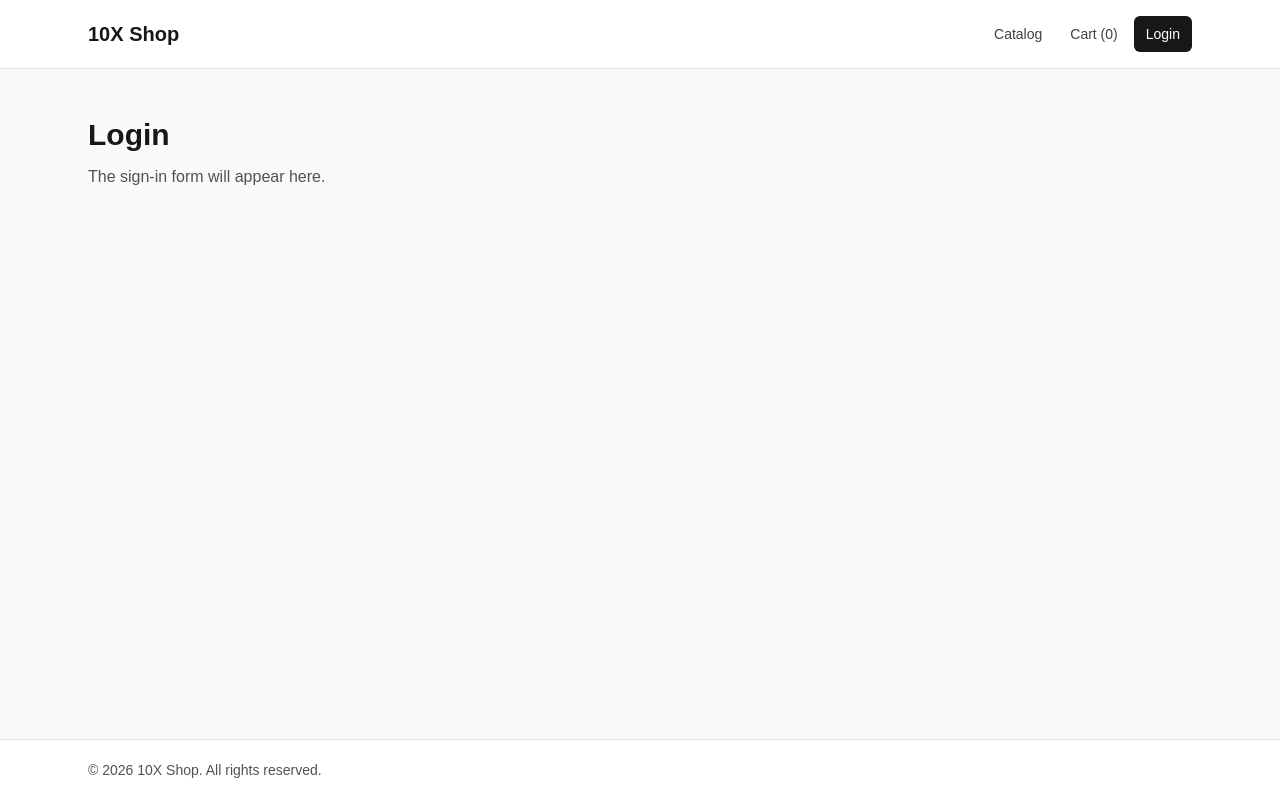
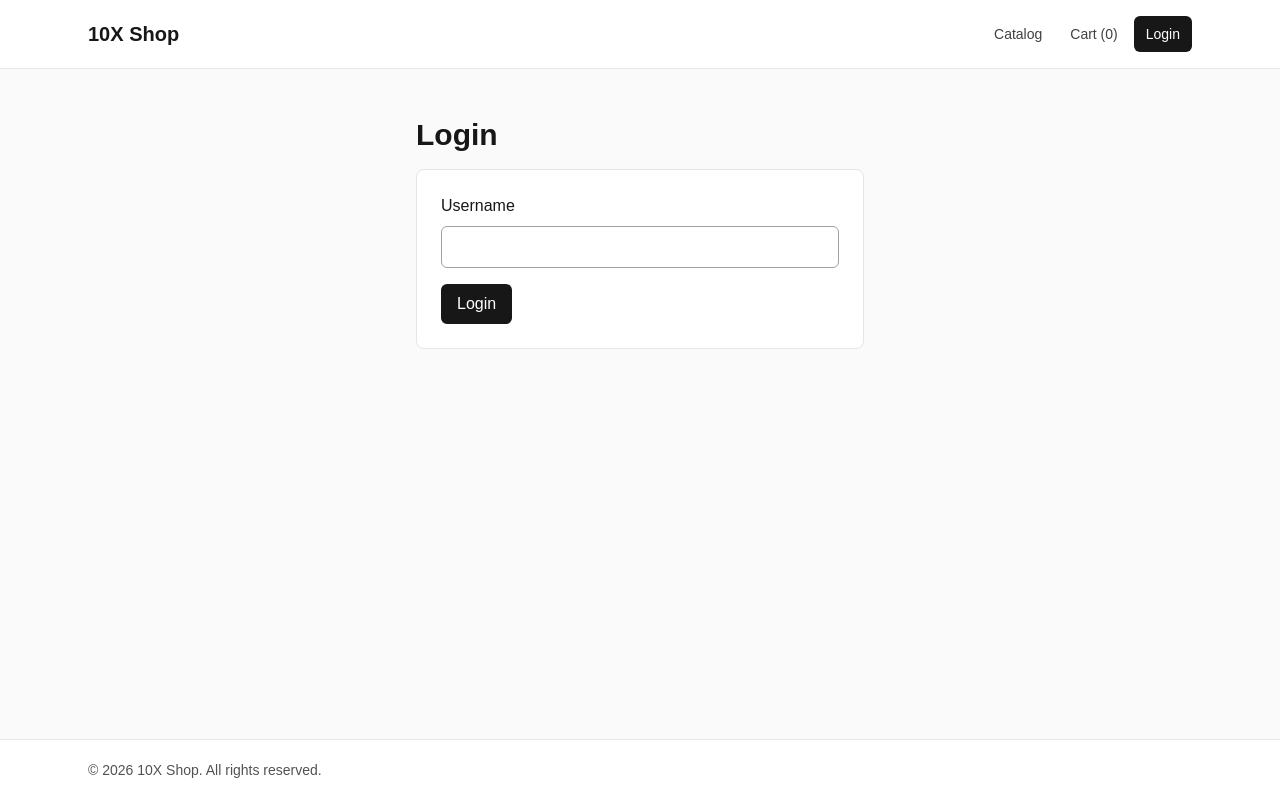
Before and after one commit to PLomj/10X-Shop_Pikria-Lomjaria, a React (Vite) app: page /login in a window 1280 px wide. Built offline with nearby package versions, Linux system fonts and the light colour scheme.

Commit message:
Added simulated login

```diff
--- a/src/components/layout/Header.tsx
+++ b/src/components/layout/Header.tsx
@@ -1,5 +1,6 @@
 import { Link, NavLink } from 'react-router'
 import { useCart } from '../../context/CartContext'
+import { useAuth } from '../../context/AuthContext'
 
 const links = [
   { to: '/', label: 'Catalog' },
@@ -9,6 +10,7 @@ const links = [
 
 export default function Header() {
   const { cartItemCount } = useCart()
+  const { user, logout } = useAuth()
   return (
     <header className="border-b border-neutral-200 bg-white">
       <div className="mx-auto flex max-w-6xl flex-wrap items-center justify-between gap-3 px-4 py-4 sm:px-6">
@@ -17,7 +19,7 @@ export default function Header() {
         </Link>
         <nav aria-label="Main navigation">
           <ul className="flex flex-wrap gap-1">
-            {links.map(({ to, label }) => (
+            {links.filter(({ to }) => !user || to !== '/login').map(({ to, label }) => (
               <li key={to}>
                 <NavLink
                   to={to}
@@ -32,6 +34,18 @@ export default function Header() {
                 </NavLink>
               </li>
             ))}
+            {user && (
+              <li className="flex max-w-full flex-wrap items-center gap-2 px-2 text-sm">
+                <span className="min-w-0 break-all">Signed in as {user.username}</span>
+                <button
+                  type="button"
+                  onClick={logout}
+                  className="rounded-md px-3 py-2 font-medium underline underline-offset-4 hover:bg-neutral-100 focus-visible:outline-2 focus-visible:outline-offset-2"
+                >
+                  Logout
+                </button>
+              </li>
+            )}
           </ul>
         </nav>
       </div>
--- a/src/components/layout/Layout.tsx
+++ b/src/components/layout/Layout.tsx
@@ -1,11 +1,13 @@
 import { Outlet } from 'react-router'
 import CartProvider from '../../context/CartProvider'
+import AuthProvider from '../../context/AuthProvider'
 import Header from './Header'
 import Footer from './Footer'
 
 export default function Layout() {
   return (
     <CartProvider>
+      <AuthProvider>
         <div className="flex min-h-dvh flex-col bg-neutral-50 text-neutral-900">
           <Header />
           <main className="mx-auto w-full max-w-6xl flex-1 px-4 py-8 sm:px-6 sm:py-12">
@@ -13,6 +15,7 @@ export default function Layout() {
           </main>
           <Footer />
         </div>
+      </AuthProvider>
     </CartProvider>
   )
 }
--- /dev/null
+++ b/src/context/AuthContext.ts
@@ -0,0 +1,10 @@
+import { createContext, useContext } from 'react'
+import type { AuthContextValue } from '../types/auth'
+
+export const AuthContext = createContext<AuthContextValue | null>(null)
+
+export function useAuth() {
+  const auth = useContext(AuthContext)
+  if (!auth) throw new Error('useAuth must be used inside AuthProvider.')
+  return auth
+}
--- /dev/null
+++ b/src/context/AuthProvider.tsx
@@ -0,0 +1,20 @@
+import { useState, type ReactNode } from 'react'
+import type { AuthUser } from '../types/auth'
+import { AuthContext } from './AuthContext'
+
+export default function AuthProvider({ children }: { children: ReactNode }) {
+  const [user, setUser] = useState<AuthUser | null>(null)
+
+  function login(username: string) {
+    const trimmedUsername = username.trim()
+    if (!trimmedUsername) return false
+    setUser({ username: trimmedUsername })
+    return true
+  }
+
+  return (
+    <AuthContext.Provider value={{ user, isAuthenticated: user !== null, login, logout: () => setUser(null) }}>
+      {children}
+    </AuthContext.Provider>
+  )
+}
--- a/src/pages/LoginPage.tsx
+++ b/src/pages/LoginPage.tsx
@@ -1,8 +1,65 @@
+import { useState, type FormEvent } from 'react'
+import { useLocation, useNavigate } from 'react-router'
+import { useAuth } from '../context/AuthContext'
+import type { LoginFormValues } from '../types/auth'
+
+function getDestination(state: unknown) {
+  if (typeof state !== 'object' || state === null || !('from' in state)) return '/'
+  const { from } = state
+  if (typeof from !== 'object' || from === null || !('pathname' in from) ||
+    typeof from.pathname !== 'string' || !/^\/checkout\/?$/i.test(from.pathname)) {
+    return '/'
+  }
+
+  return {
+    pathname: from.pathname,
+    search: 'search' in from && typeof from.search === 'string' && from.search.startsWith('?') ? from.search : '',
+    hash: 'hash' in from && typeof from.hash === 'string' && from.hash.startsWith('#') ? from.hash : '',
+  }
+}
+
 export default function LoginPage() {
+  const [values, setValues] = useState<LoginFormValues>({ username: '' })
+  const [hasError, setHasError] = useState(false)
+  const { login } = useAuth()
+  const location = useLocation()
+  const navigate = useNavigate()
+
+  function handleSubmit(event: FormEvent<HTMLFormElement>) {
+    event.preventDefault()
+    if (!login(values.username)) {
+      setHasError(true)
+      return
+    }
+    navigate(getDestination(location.state), { replace: true })
+  }
+
   return (
-    <div className="space-y-3">
+    <div className="mx-auto max-w-md space-y-4">
       <h1 className="text-2xl font-bold sm:text-3xl">Login</h1>
-      <p className="text-neutral-600">The sign-in form will appear here.</p>
+      <form onSubmit={handleSubmit} noValidate className="space-y-4 rounded-lg border border-neutral-200 bg-white p-4 sm:p-6">
+        <div className="space-y-2">
+          <label htmlFor="login-username" className="block font-medium">Username</label>
+          <input
+            id="login-username"
+            name="username"
+            autoComplete="username"
+            required
+            value={values.username}
+            onChange={(event) => {
+              setValues({ username: event.target.value })
+              setHasError(false)
+            }}
+            aria-invalid={hasError}
+            aria-describedby={hasError ? 'login-error' : undefined}
+            className="w-full rounded-md border border-neutral-400 px-3 py-2 focus-visible:outline-2 focus-visible:outline-offset-2"
+          />
+          {hasError && <p id="login-error" role="alert" className="text-sm text-red-700">Enter a username.</p>}
+        </div>
+        <button type="submit" className="rounded-md bg-neutral-900 px-4 py-2 font-medium text-white hover:bg-neutral-700 focus-visible:outline-2 focus-visible:outline-offset-2">
+          Login
+        </button>
+      </form>
     </div>
   )
 }
--- a/src/routes/AppRoutes.tsx
+++ b/src/routes/AppRoutes.tsx
@@ -6,6 +6,7 @@ import CartPage from '../pages/CartPage'
 import LoginPage from '../pages/LoginPage'
 import CheckoutPage from '../pages/CheckoutPage'
 import NotFoundPage from '../pages/NotFoundPage'
+import ProtectedRoute from './ProtectedRoute'
 
 export default function AppRoutes() {
   return (
@@ -15,7 +16,9 @@ export default function AppRoutes() {
         <Route path="products/:id" element={<ProductDetailsPage />} />
         <Route path="cart" element={<CartPage />} />
         <Route path="login" element={<LoginPage />} />
-        <Route path="checkout" element={<CheckoutPage />} />
+        <Route element={<ProtectedRoute />}>
+          <Route path="checkout" element={<CheckoutPage />} />
+        </Route>
         <Route path="*" element={<NotFoundPage />} />
       </Route>
     </Routes>
--- /dev/null
+++ b/src/routes/ProtectedRoute.tsx
@@ -0,0 +1,11 @@
+import { Navigate, Outlet, useLocation } from 'react-router'
+import { useAuth } from '../context/AuthContext'
+
+export default function ProtectedRoute() {
+  const { isAuthenticated } = useAuth()
+  const { pathname, search, hash } = useLocation()
+
+  if (isAuthenticated) return <Outlet />
+
+  return <Navigate to="/login" replace state={{ from: { pathname, search, hash } }} />
+}
--- /dev/null
+++ b/src/types/auth.ts
@@ -0,0 +1,14 @@
+export interface AuthUser {
+  username: string
+}
+
+export interface LoginFormValues {
+  username: string
+}
+
+export interface AuthContextValue {
+  user: AuthUser | null
+  isAuthenticated: boolean
+  login: (username: string) => boolean
+  logout: () => void
+}
```
Lines whose indentation alone changed are shown as unchanged.
